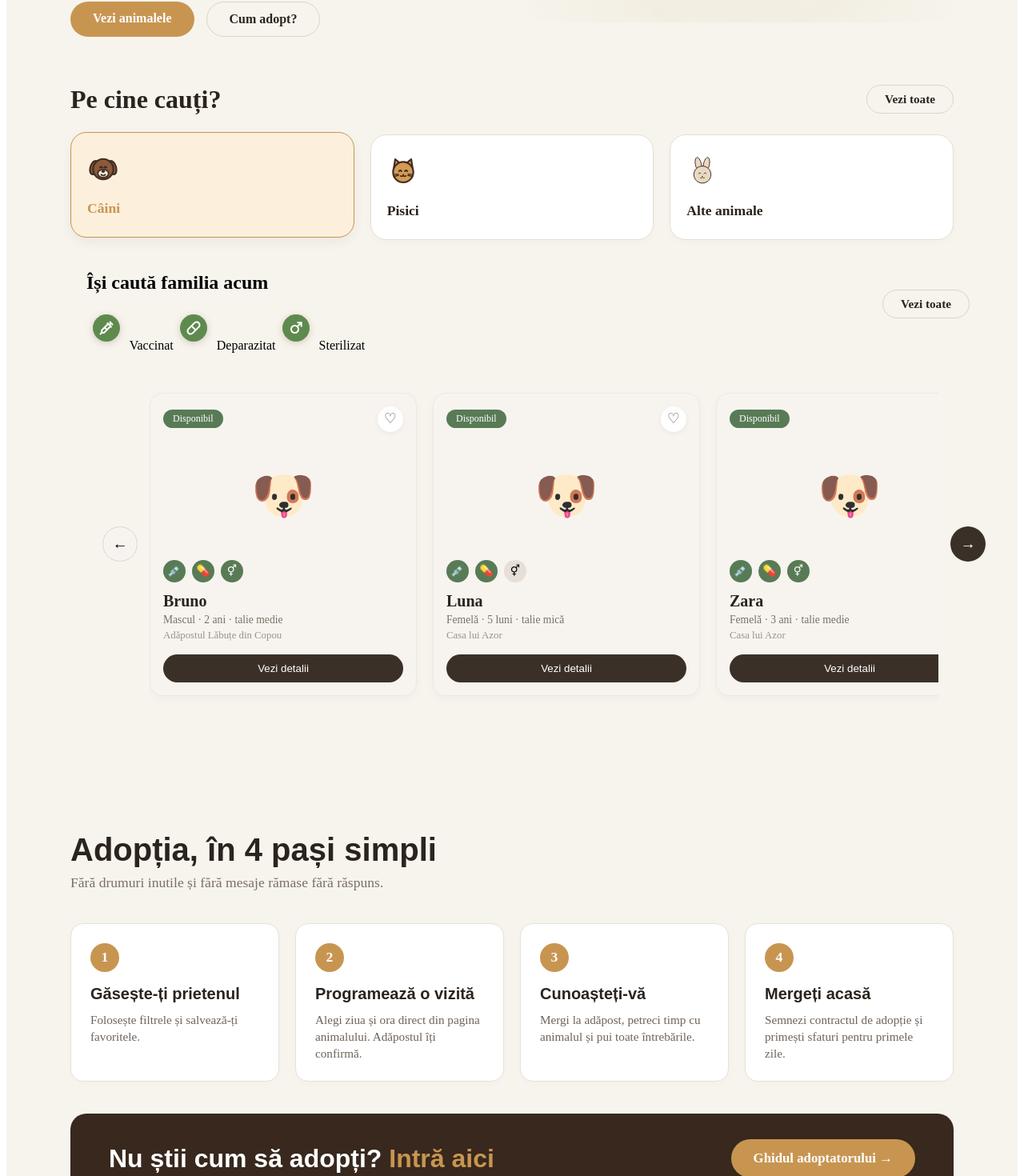
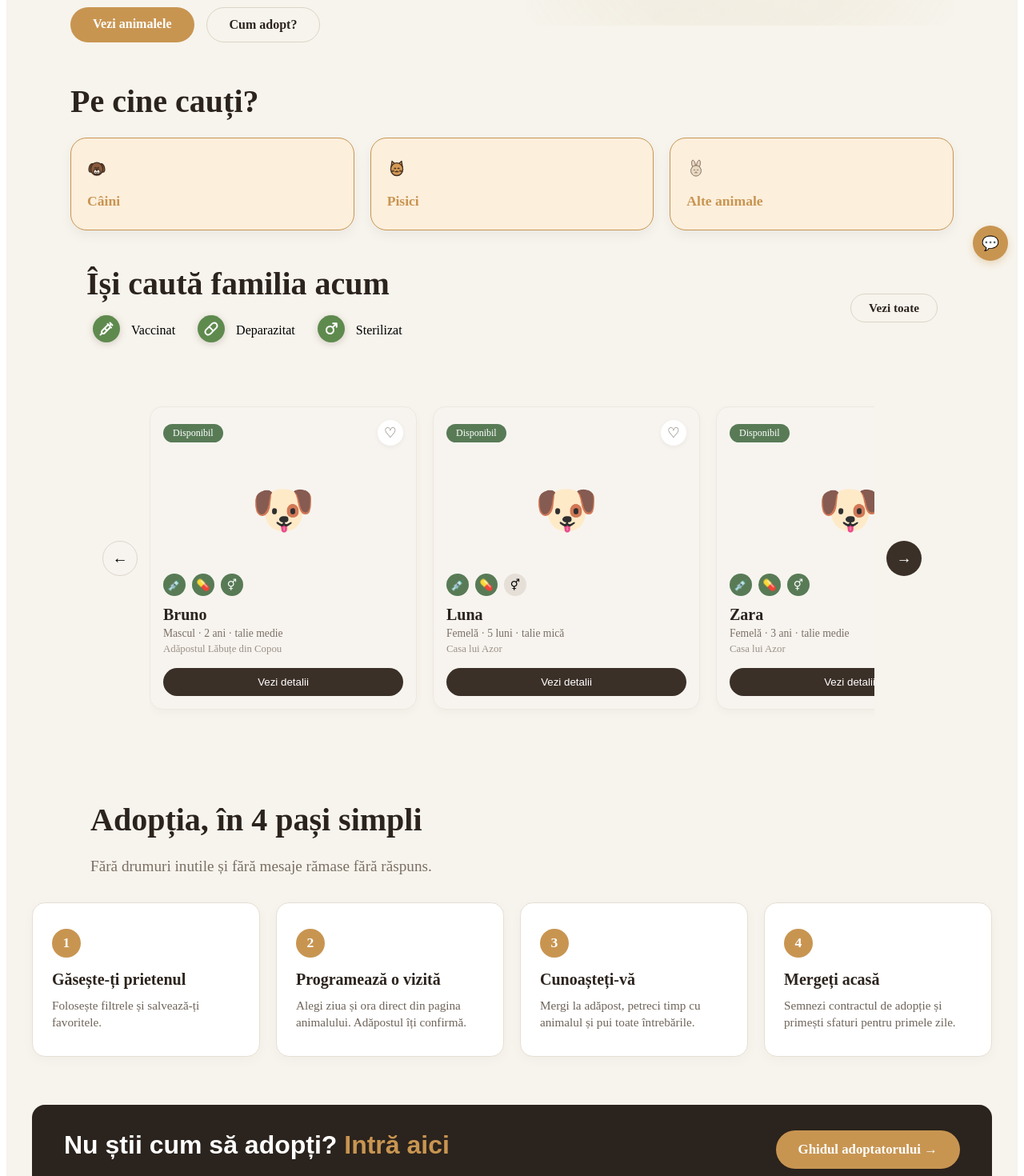
Before and after one commit to Fur-Ever-Home/FurEverHome-FE, a React (Vite) app: page / in a window 1280 px wide. Shown: the part 454-1924 px from the top of the page at 80% size. Built offline with nearby package versions, Linux system fonts and the light colour scheme.

Commit message:
Adaug modificari pentru pagina home

```diff
--- a/src/components/Footer.css
+++ b/src/components/Footer.css
@@ -109,26 +109,3 @@
   color: #8c8175;
   margin: 0;
 }
-
-/* Butonul mic portocaliu din dreapta jos */
-.footer-floating-btn {
-  width: 44px;
-  height: 44px;
-  background-color: #c89551;
-  color: #ffffff;
-  border: none;
-  border-radius: 50%;
-  display: flex;
-  align-items: center;
-  justify-content: center;
-  cursor: pointer;
-  font-size: 1.1rem;
-  box-shadow: 0 4px 10px rgba(200, 149, 81, 0.3);
-  transition: background-color 0.2s ease, transform 0.2s ease;
-  flex-shrink: 0;
-}
-
-.footer-floating-btn:hover {
-  background-color: #b38241;
-  transform: scale(1.05);
-}
--- a/src/components/Footer.tsx
+++ b/src/components/Footer.tsx
@@ -4,6 +4,7 @@ import './Footer.css';
 
 export default function Footer() {
   return (
+
     <footer className="site-footer">
       <div className="footer-content">
         {/* Partea stângă: Logo și descriere */}
@@ -22,7 +23,7 @@ export default function Footer() {
 
         {/* Partea dreaptă: Linkuri legale */}
         <div className="footer-links-column">
-          <Link to="/informatii-legale" className="footer-link font-bold">Informații legale</Link>
+          <span className="footer-link font-bold">Informații legale</span>
           <Link to="/politica-confidentialitate" className="footer-link">Politica de confidențialitate</Link>
           <Link to="/politica-cookies" className="footer-link">Politica de cookies</Link>
           <Link to="/gdpr" className="footer-link">GDPR – drepturile tale</Link>
@@ -36,11 +37,11 @@ export default function Footer() {
         <p className="footer-copyright">
           © 2026 FureverHome. Toate drepturile rezervate. Textele, logo-ul și designul site-ului nu pot fi copiate fără acordul nostru.
         </p>
-
-        <button className="footer-floating-btn" aria-label="Asistență">
-          💬
-        </button>
       </div>
     </footer>
+
+
+
+
   );
 }
--- a/src/pages/Home.css
+++ b/src/pages/Home.css
@@ -38,7 +38,7 @@
 }
 
 .hero-description {
-  font-size: 1.05rem;
+  font-size: 1.2rem;
   color: #5d534a;
   line-height: 1.6;
   margin-bottom: 30px;
@@ -102,14 +102,17 @@
 
 /* Secțiunea „Pe cine cauți?” */
 .categories-section {
-  padding: 20px 80px 60px 80px;
+  padding: 10px 80px ;
+  width: 100%;
+  box-sizing: border-box;
 }
 
 .categories-title {
+  font-family: 'Libertinus Sans';
   font-size: 2rem;
-  font-weight: 800;
-  color: #2b231d;
-  margin-bottom: 25px;
+  font-weight: 700;
+  color: #362c23;
+  margin-bottom: 0 0 8px 0;
 }
 
 .categories-cards {
@@ -154,8 +157,8 @@
 }
 
 .category-icon img {
-  width: 40px;
-  height: 40px;
+  width: 24px;         /* Redus de la 40px la 24px pentru a fi mai bine proporționat cu textul */
+  height: 24px;
   object-fit: contain;
 }
 
@@ -173,7 +176,7 @@
 }
 
 .categories-title {
-  font-size: 2rem;
+  font-size: 2.5rem;
   font-weight: 800;
   color: #2b231d;
   margin: 0;
@@ -189,6 +192,10 @@
   font-weight: 600;
   font-size: 0.95rem;
   transition: all 0.2s ease;
+  display: inline-block; /* Îl face să ocupe doar atât spațiu cât are textul + padding-ul */
+  width: auto;           /* Anulează orice lățime forțată la 100% */
+  height: auto;          /* Anulează orice înălțime forțată */
+  align-self: center;
 }
 
 .btn-view-all:hover {
@@ -197,19 +204,46 @@
   background-color: #fcefdc;
 }
 
+
+
 .carousel-header {
   display: flex !important;
   justify-content: space-between !important;
-  align-items: center !important;
   width: 100% !important;
   margin-bottom: 20px !important;
+  text-align: left !important;
 }
 .carousel-section {
+
+  padding-top: 40px;      /* Distanța față de secțiunea de sus */
+  padding-bottom: 40px;
+  padding-left: 20px;     /* Redu padding-ul din stânga de la 60px/80px la 20px (sau cât are secțiunea de sus) */
+  padding-right: 20px;
   width: 100%;
-  max-width: 1200px;
-  margin: 0 auto;
-  padding: 20px;
+  box-sizing: border-box;
+
 }
+
+.carousel-title{
+  font-family: 'Libertinus Sans';
+  font-size: 2.5rem;
+  font-weight: 700;
+  color: #2b231d;
+  margin: 0 0 7px 0;
+  margin-left: 0px;
+}
+
+.carousel-legend {
+  display: flex;
+  gap: 20px;          /* Spațiul dintre elemente (Vaccinat, Deparazitat, Sterilizat) */
+  margin-top: 10px;   /* Spațiu între titlu și rândul cu iconițe */
+}
+.legend-item {
+  display: flex;        /* Pune imaginea și textul pe același rând */
+  align-items: center;  /* Le aliniază pe verticală la mijloc */
+  gap: 6px;             /* Spațiul dintre bulina verde și text */
+}
+
 
 .carousel-wrapper {
   display: flex !important;
@@ -257,44 +291,59 @@
   color: #fff;
   border: none;
 }
+
+
 /* Secțiunea Pasi Simpli */
 .steps-section {
-  padding: 60px 80px 80px 80px;
   width: 100%;
+  padding-top: 10px;
+  padding-bottom: 40px;
   box-sizing: border-box;
+  display: flex;
+  flex-direction: column;
+   /* Schimbat din center în flex-start ca să alinieze totul în stânga */
+
 }
 
 .steps-title {
-  font-family: 'Libertinus Sans', sans-serif;
+  font-family: 'Libertinus Sans';
   font-size: 2.5rem;
-  font-weight: 800;
+  font-weight: 700;
   color: #2b231d;
-  margin: 0 0 8px 0;
+  text-align: left !important;  /* Forțează alinierea textului la stânga */
+  margin-left: 105px;
+ margin-bottom: 4px;
+ margin-top: 4px;
 }
-
 .steps-subtitle {
-  font-size: 1.1rem;
+  font-size: 1.2rem;
   color: #7a6f65;
-  margin: 0 0 40px 0;
+  margin-left: 40px;
+  text-align: left !important;  /* Forțează alinierea subtitlului la stânga */
+  margin-left: 105px;
+  margin-bottom: 4px;
 }
 
 /* Grid-ul cu cele 4 carduri */
 .steps-grid {
-  display: grid;
-  grid-template-columns: repeat(4, 1fr);
-  gap: 20px;
-  margin-bottom: 40px;
+  display: flex;
+  justify-content: center; /* Centrează cardurile în pagină */
+  gap: 20px;               /* Distanța perfectă între carduri */
+  width: 100%;
+  max-width: 1200px;       /* Oprește cardurile să se întindă la infinit pe ecranele mari */
+  margin: 30px auto;
+  align-items: flex-start;
 }
 
 .step-card {
-  background-color: #ffffff;
-  border: 1px solid #e8e2d8;
-  border-radius: 16px;
-  padding: 24px;
-  display: flex;
-  flex-direction: column;
-  align-items: flex-start;
-  box-shadow: 0 2px 8px rgba(0, 0, 0, 0.02);
+ background-color: #ffffff;
+  border: 1px solid #e6ded3;          /* Marginea fină și elegantă */
+  border-radius: 16px;                /* Colțuri rotunjite frumos */
+  padding: 32px 24px;                 /* Spațiu generos în interiorul cardului */
+  flex: 1;                            /* Toate cardurile împart spațiul în mod egal */
+  min-width: 0;                       /* Previne deformarea textului din interior */
+  box-shadow: 0 4px 16px rgba(0, 0, 0, 0.03); /* O umbră discretă care scoate cardul în evidență */
+  transition: transform 0.2s ease;
 }
 
 /* Bulina cu numărul pasului (creată din CSS) */
@@ -310,10 +359,12 @@
   font-weight: bold;
   font-size: 1.1rem;
   margin-bottom: 16px;
+
+
 }
 
 .step-card-title {
-  font-family: 'Libertinus Sans', sans-serif;
+  font-family: 'Libertinus Sans' ;
   font-size: 1.25rem;
   font-weight: 700;
   color: #2b231d;
@@ -329,12 +380,20 @@
 
 /* Banta maro închis cu butonul portocaliu */
 .steps-banner {
-  background-color: #38281d;
-  border-radius: 20px;
-  padding: 32px 48px;
+  background-color: #2b231d !important; /* Maroul închis original */
+  border-radius: 16px;
+  padding: 32px 40px;
   display: flex;
   justify-content: space-between;
   align-items: center;
+  width: 100%;
+  max-width: 1200px;                   /* Aceeași lățime maximă ca și cardurile */
+  box-sizing: border-box;
+  margin: 0 auto;
+  margin-top: 30px;
+  align-items: flex-start;
+  margin-bottom: 40px;
+
 }
 
 .steps-banner-text {
@@ -369,3 +428,48 @@
   background-color: #b38241;
   transform: translateY(-2px);
 }
+
+/* Butonul mic portocaliu din dreapta jos */
+.footer-floating-btn {
+  position: fixed;
+  bottom: 20px;
+  right: 20px;
+  z-index: 1000;
+
+}
+.footer-floating-btn {
+ position: fixed;
+  bottom: 20px;
+  right: 20px;
+  z-index: 1000;
+  width: 44px;
+  height: 44px;
+  background-color: #c89551;
+  color: #ffffff;
+  border: none;
+  border-radius: 50%;
+  display: flex;
+  align-items: center;
+  justify-content: center;
+  cursor: pointer;
+  font-size: 1.1rem;
+  box-shadow: 0 4px 10px rgba(200, 149, 81, 0.3);
+  transition: background-color 0.2s ease, transform 0.2s ease;
+  flex-shrink: 0;
+}
+
+.footer-floating-btn:hover {
+  background-color: #b38241;
+  transform: scale(1.05);
+}
+
+/* Containerul general pentru pagina Home care o menține centrată și limitată la 1200px */
+.home-container {
+  width: 100%;
+  max-width: 1200px;
+  margin-left: auto;
+  margin-right: auto;
+  padding-left: 40px;
+  padding-right: 40px;
+  box-sizing: border-box;
+}
--- a/src/pages/Home.tsx
+++ b/src/pages/Home.tsx
@@ -40,6 +40,7 @@ const handleScroll = (direction: 'left' | 'right') => {
 
 
   return (
+    <>
     <div className="home-page">
       <Header />
 
@@ -77,36 +78,35 @@ const handleScroll = (direction: 'left' | 'right') => {
       <section className="categories-section">
         <div className="categories-header">
           <h2 className="categories-title">Pe cine cauți?</h2>
-          <Link to="/catalog" className="btn-view-all">
-            Vezi toate
-          </Link>
         </div>
 
           <div className="categories-cards">
-          <Link to="/catalog?categorie=caini" className="category-card active">
+           <div className="category-card active">
            <div className="category-icon">
              <img src={dogIcon} alt="Câini" />
             </div>
                <span>Câini</span>
-          </Link>
+            </div>
 
-          <Link to="/catalog?categorie=pisici" className="category-card">
+
+          <div className="category-card active">
             <div className="category-icon">
               <img src={catIcon} alt="Pisici" />
              </div>
                 <span>Pisici</span>
-          </Link>
+            </div>
 
-          <Link to="/catalog?categorie=altele" className="category-card">
+
+          <div className="category-card active">
             <div className="category-icon">
               <img src={otherIcon} alt="Alte animale" />
             </div>
                  <span>Alte animale</span>
-          </Link>
+           </div>
       </div>
 
+      <section className="carousel-section">
 
-      <section className="carousel-section">
   {/* Antetul secțiunii */}
   <div className="carousel-header">
     <div className="carousel-header-left">
@@ -152,13 +152,6 @@ const handleScroll = (direction: 'left' | 'right') => {
 </div>
 
 </section>
-
-
-
-
-
-
-
 
 
       </section>
@@ -216,5 +209,11 @@ const handleScroll = (direction: 'left' | 'right') => {
       </section>
       <Footer />
     </div>
+
+     {/* Butonul de chatbot mutat aici, ca element independent */}
+    <button className="footer-floating-btn" aria-label="Asistență">
+        💬
+      </button>
+  </>
   );
 }
```
Lines whose indentation alone changed are shown as unchanged.
